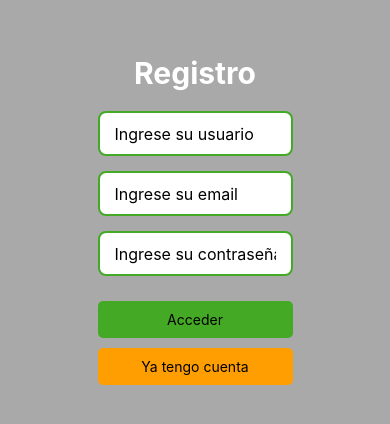
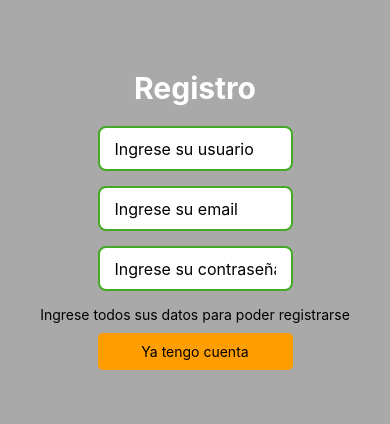
Before and after one commit to Marcosgubitosi/ProyectoFinalProgra3, a React Native app: screen /Register in a window 390 px wide. Shown: the part 202-626 px from the top of the page. Built offline with nearby package versions, Linux system fonts and the light colour scheme.

Commit message:
acceso registracion

```diff
--- a/src/screens/Register.js
+++ b/src/screens/Register.js
@@ -54,12 +54,13 @@ class Register extends Component {
           onChangeText={(text) => this.setState({ password: text })}
           value={this.state.password}
         />
+        {this.state.email !== "" && this.state.password !== "" && this.state.userName !== "" ? (
         <TouchableOpacity
           onPress={() => this.handleSubmit()}
           style={[styles.button, styles.buttonSecondary]}
         >
         <Text>Acceder</Text>
-        </TouchableOpacity>
+        </TouchableOpacity>): <Text> Ingrese todos sus datos para poder registrarse </Text>}
         {/* <Text>Navegación cruzada a Login: </Text> */}
         <TouchableOpacity
           onPress={() => this.props.navigation.navigate("Login")}
```
